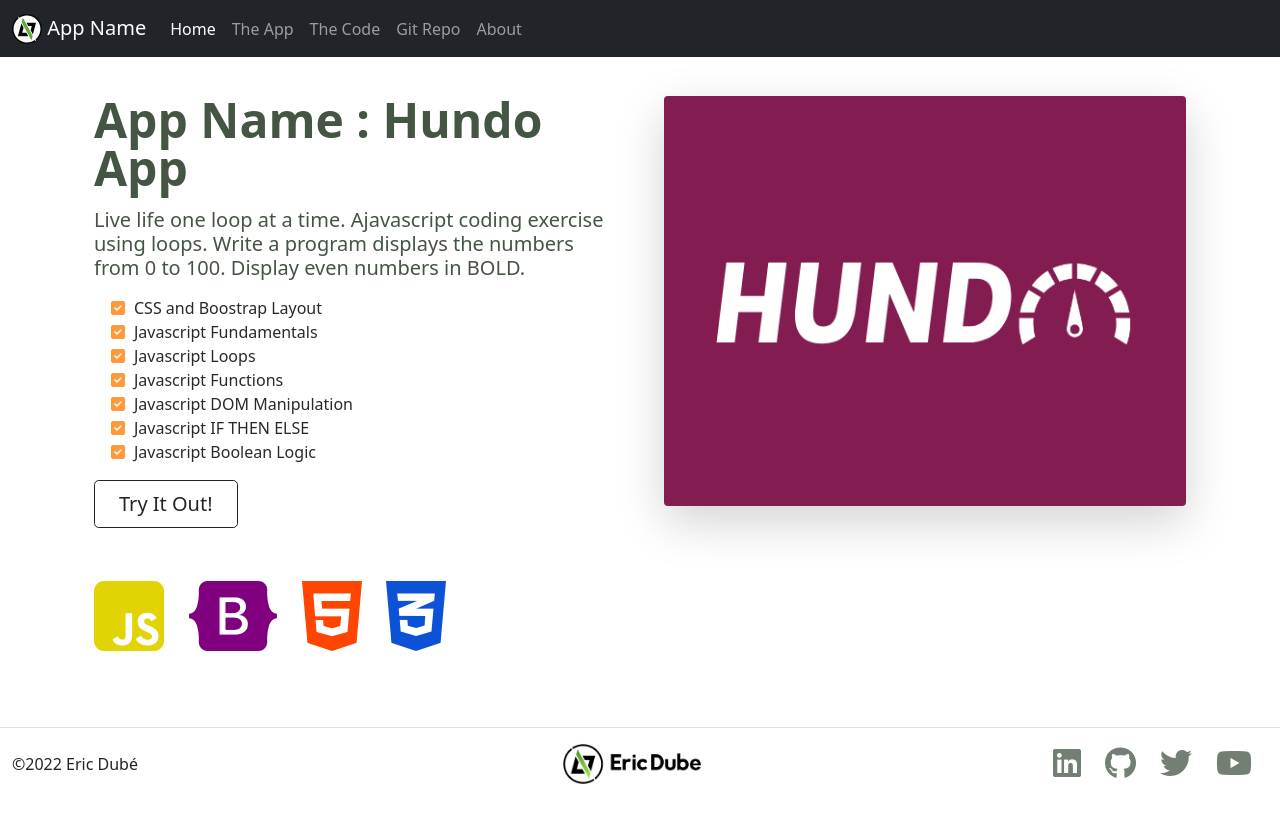
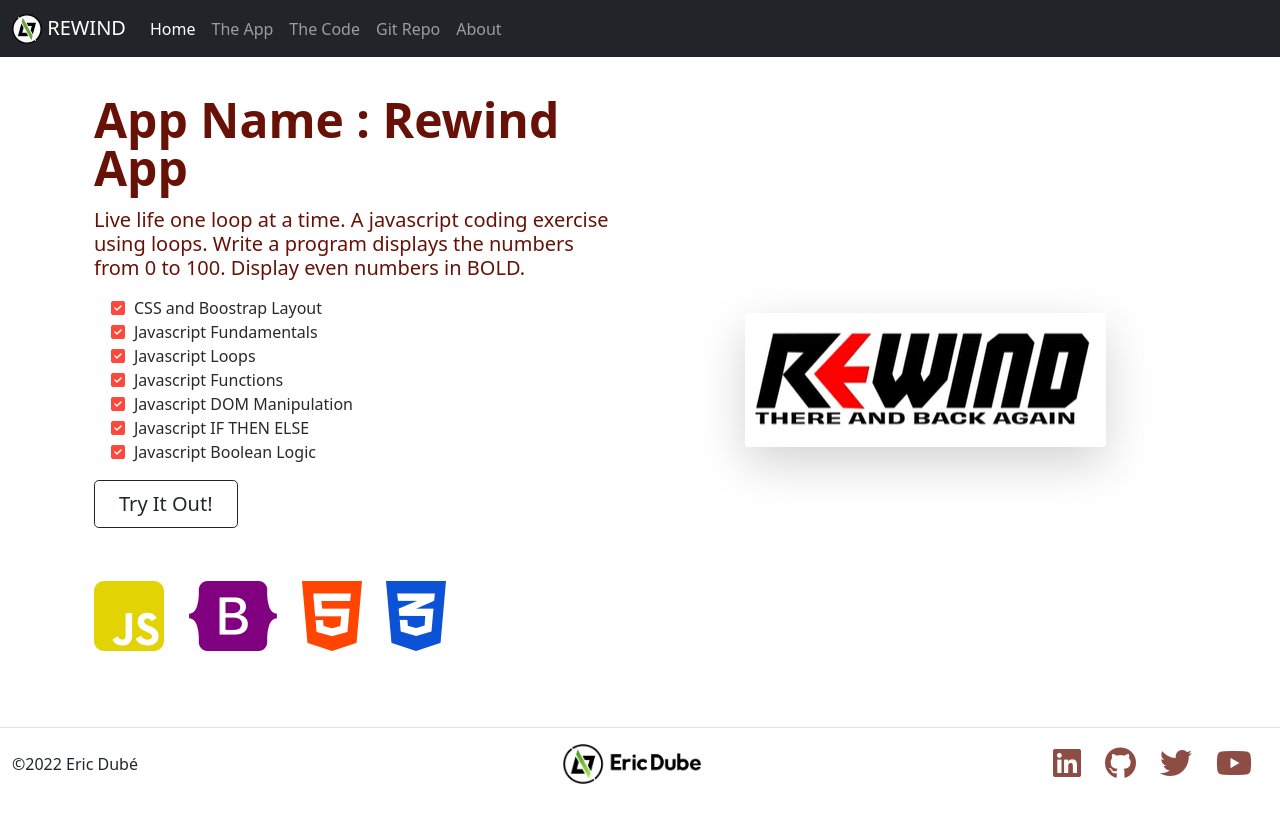
Before and after one commit to edube69/Rewind, a plain HTML site: page index.html in a window 1280 px wide. Drawn offline with nearby package versions, Linux system fonts and the light colour scheme.

Commit message:
Rebrand template for REWIND App

```diff
--- a/css/site.css
+++ b/css/site.css
@@ -1,6 +1,6 @@
 :root {
-    --primary-color: #445544;
-    --secondary-color: #ff993b;
+    --primary-color: #681207;
+    --secondary-color: #ff483b;
     --dark-color: #292929;
     --white-color: #dff3e4;
     --social-color: #70cc70;
--- a/index.html
+++ b/index.html
@@ -22,7 +22,7 @@
     <!-- ==== Nav Section ==== -->
     <nav class="navbar navbar-expand-md navbar-dark fixed-top bg-dark">
         <div class="container-fluid">
-            <a class="navbar-brand" href="#"><img src="img/favicon.svg" class="d-inline-block align-text-top" width="30" height="30"> App Name</a>
+            <a class="navbar-brand" href="#"><img src="img/favicon.svg" class="d-inline-block align-text-top" width="30" height="30"> REWIND</a>
             <button class="navbar-toggler" type="button" data-bs-toggle="collapse" data-bs-target="#navbarCollapse"
                 aria-controls="navbarCollapse" aria-expanded="false" aria-label="Toggle navigation">
                 <span class="navbar-toggler-icon"></span>
@@ -54,8 +54,8 @@
        <div class="container col-xxl-8 px-4 py-5">
            <div class="row g-5 py-5 row-cols-1 row-cols-lg-2">
                 <div class="col order-last order-lg-first">
-                    <h1 class="display-5 fw-bold lh-1 mb-3">App Name : Hundo App</h1>
-                    <h4 class="lead">Live life one loop at a time.  Ajavascript coding exercise using loops.
+                    <h1 class="display-5 fw-bold lh-1 mb-3">App Name : Rewind App</h1>
+                    <h4 class="lead">Live life one loop at a time.  A javascript coding exercise using loops.
                                         Write a program displays the numbers from 0 to 100.
                                         Display even numbers in <strong>BOLD.</strong>
                     </h4>
@@ -83,8 +83,8 @@
                         </div>
                     </h5>
                 </div>
-                <div class="col">
-                    <img class="img-fluid center-block d-block mx.auto shadow-lg bg-body rounded" alt="App Logo" src="img/HundoLogo.png">
+                <div class="col d-flex d-inline-flex align-items-center">
+                    <img class="img-fluid center-block d-block mx-auto shadow-lg bg-body rounded" alt="Rewind Logo" src="img/Logo.png">
                 </div>
             </div>
     </main>
```
Also changed, not shown: app.html (+1 -1 lines), code.html (+1 -1 lines), img/HundoLogo.png (deleted), img/HundoLogo.svg (deleted), img/Logo.png (added).
